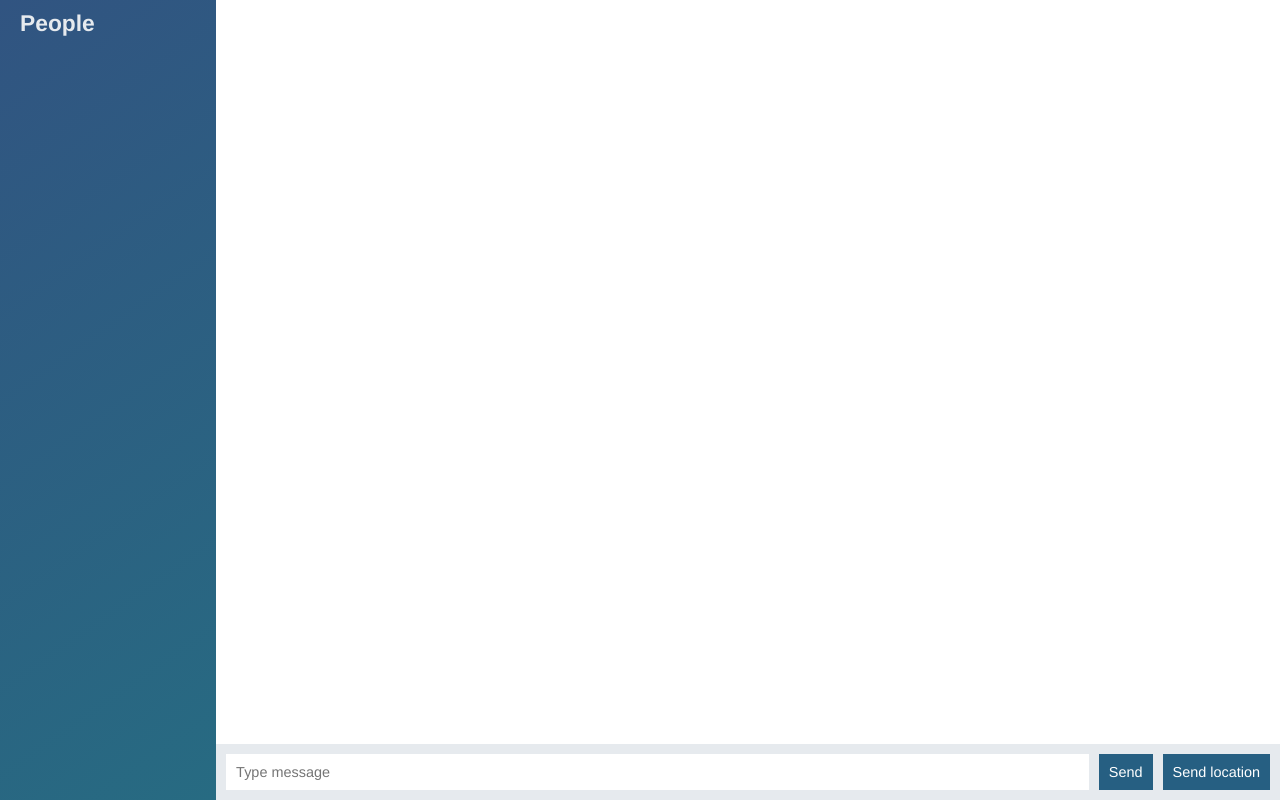
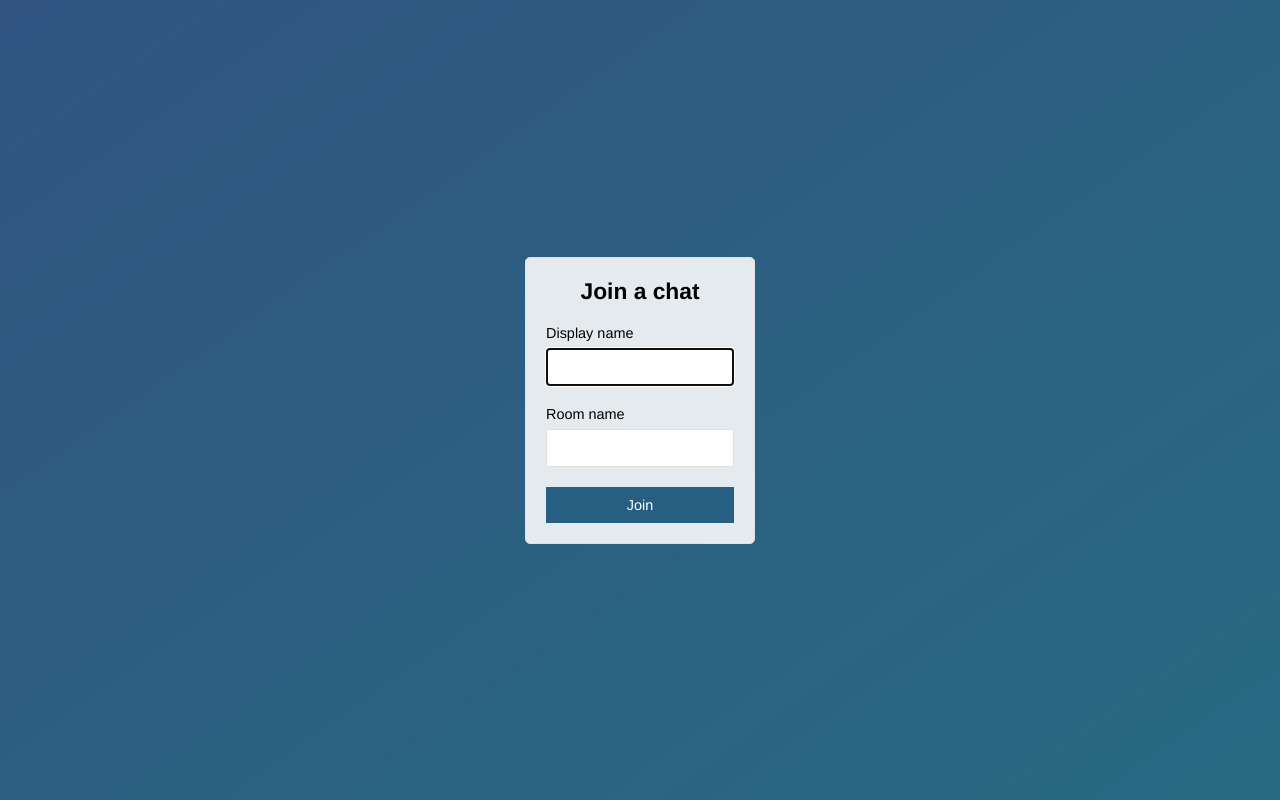
Before and after one commit to Leksarus/node-websocket-chat, a website: page public/index.html in a window 1280 px wide. Drawn offline with nearby package versions, Linux system fonts and the light colour scheme; no server answers.

Commit message:
Add join page.

```diff
--- a/public/index.html
+++ b/public/index.html
@@ -2,53 +2,28 @@
 <html>
 	<head>
 		<meta charset="UTF-8">
-		<link rel="stylesheet" href="./css/style.css">
+		<title>Chat app || Join</title>
+		<link rel="stylesheet" href="/css/style.css">
+		<meta name="viewport" content="widtd=device-width, initial-scale=1, user-scalable=no">
 	</head>
-	<body class="chat">
-		<div class="chat__sidebar">
-			<h3>People</h3>
-			<div id="users"></div>
+	<body class="centered-form">
+		<div class="centered-form__form">
+			<form action="/chat.html">
+				<div class="form-field">
+					<h3>Join a chat</h3>
+				</div>
+				<div class="form-field">
+					<label>Display name</label>
+					<input type="text" name="name" autofocus/>
+				</div>
+				<div class="form-field">
+					<label>Room name</label>
+					<input type="text" name="room"/>
+				</div>
+				<div class="form-field">
+					<button>Join</button>
+				</div>
+			</form>
 		</div>
-		<div class="chat__main">
-			<ol class="chat__messages" id="messages"></ol>
-			<div class="chat__footer">
-				<form id="message-form">
-					<input
-						name="message"
-						type="text"
-						placeholder="Type message"
-						class="messageInput"
-					/>
-					<button>Send</button>
-				</form>
-				<button id="sendLocation">Send location</button>
-			</div>
-		</div>
-		<script id="messageTemplate" type="text/template">
-			<li class="message">
-				<div class="message__title">
-					<h4>{{from}}</h4>
-					<span>{{createdAt}}</span>
-				</div>
-				<div class="message__body">
-					<p>{{text}}</p>
-				</div>
-			</li>
-		</script>
-		<script id="locationMessageTemplate" type="text/template">
-			<li class="message">
-				<div class="message__title">
-					<h4>{{from}}</h4>
-					<span>{{createdAt}}</span>
-				</div>
-				<div class="message__body">
-					<a href="{{url}}" target="blank">My current location</a>
-				</div>
-			</li>
-		</script>
-		<script src="/socket.io/socket.io.js"></script>
-		<script src="/js/lib/moment.js"></script>
-		<script src="/js/lib/mustache.js"></script>
-		<script src="/js/index.js"></script>
 	</body>
 </html>
```
Also changed, not shown: public/chat.html (added, +56 -0 lines), public/js/chat.js (renamed from public/js/index.js).
